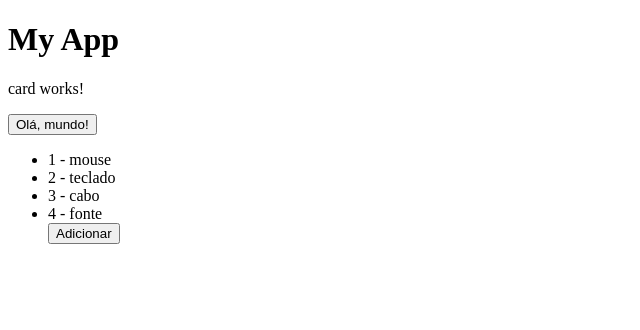
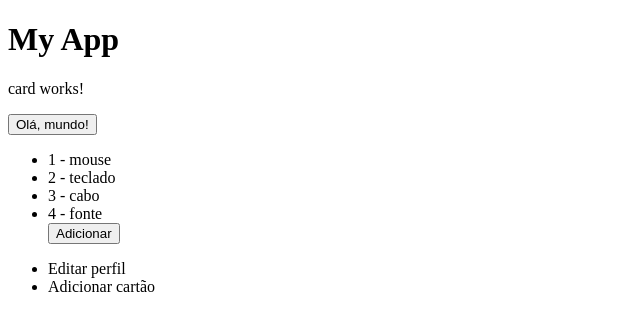
Before and after one commit to Nadilson-IFPE/angular-diretivas-proj, an Angular app: page / in a window 1280 px wide. Shown: the top 330 px of the page, without its empty margins (0-640 px from the left). Built offline with nearby package versions, Linux system fonts and the light colour scheme.

Commit message:
Switch e Switch Case

```diff
--- a/src/app/card/card.component.html
+++ b/src/app/card/card.component.html
@@ -5,3 +5,31 @@
     <li *ngFor="let p of produtos; let i = index" (click)="remover(i)"> {{ i + 1 }} - {{ p }}</li>
     <button (click)="adicionar()">Adicionar</button>
 </ul>
+
+<!-- Bloco é exibido conforme menuType em card.component.ts for setada para um tipo de usuário. -->
+<div [ngSwitch]="menuType">
+    <div *ngSwitchDefault>
+        <ul>
+            <li>Editar perfil</li>
+            <li>Adicionar cartão</li>
+        </ul>
+
+    </div>
+
+    <div *ngSwitchCase="'admin'">
+        <ul>
+            <li>Editar perfil</li>
+            <li>Adicionar cartão</li>
+            <li>Gerenciar usuários</li>
+        </ul>
+    </div>
+
+    <div *ngSwitchCase="'superuser'">
+        <ul>
+            <li>Editar perfil</li>
+            <li>Adicionar cartão</li>
+            <li>Gerenciar usuários</li>
+            <li>Gerenciar admins</li>
+        </ul>
+    </div>
+</div>
--- a/src/app/card/card.component.ts
+++ b/src/app/card/card.component.ts
@@ -7,6 +7,7 @@ import { Component, OnInit } from '@angular/core';
 })
 export class CardComponent implements OnInit {
   produtos: string[] = [];
+  menuType: string = "";
 
   constructor() {
     this.produtos = [
```
